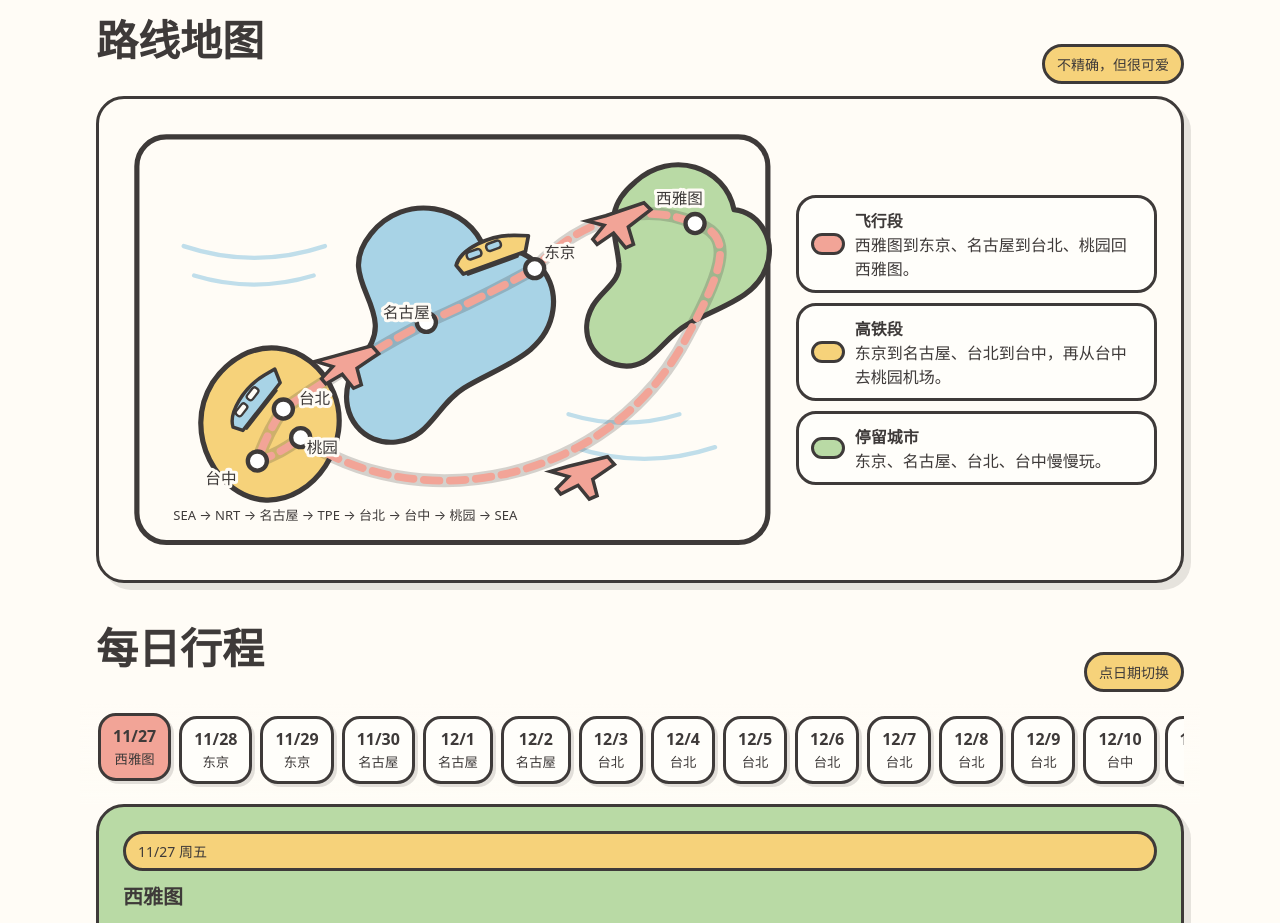
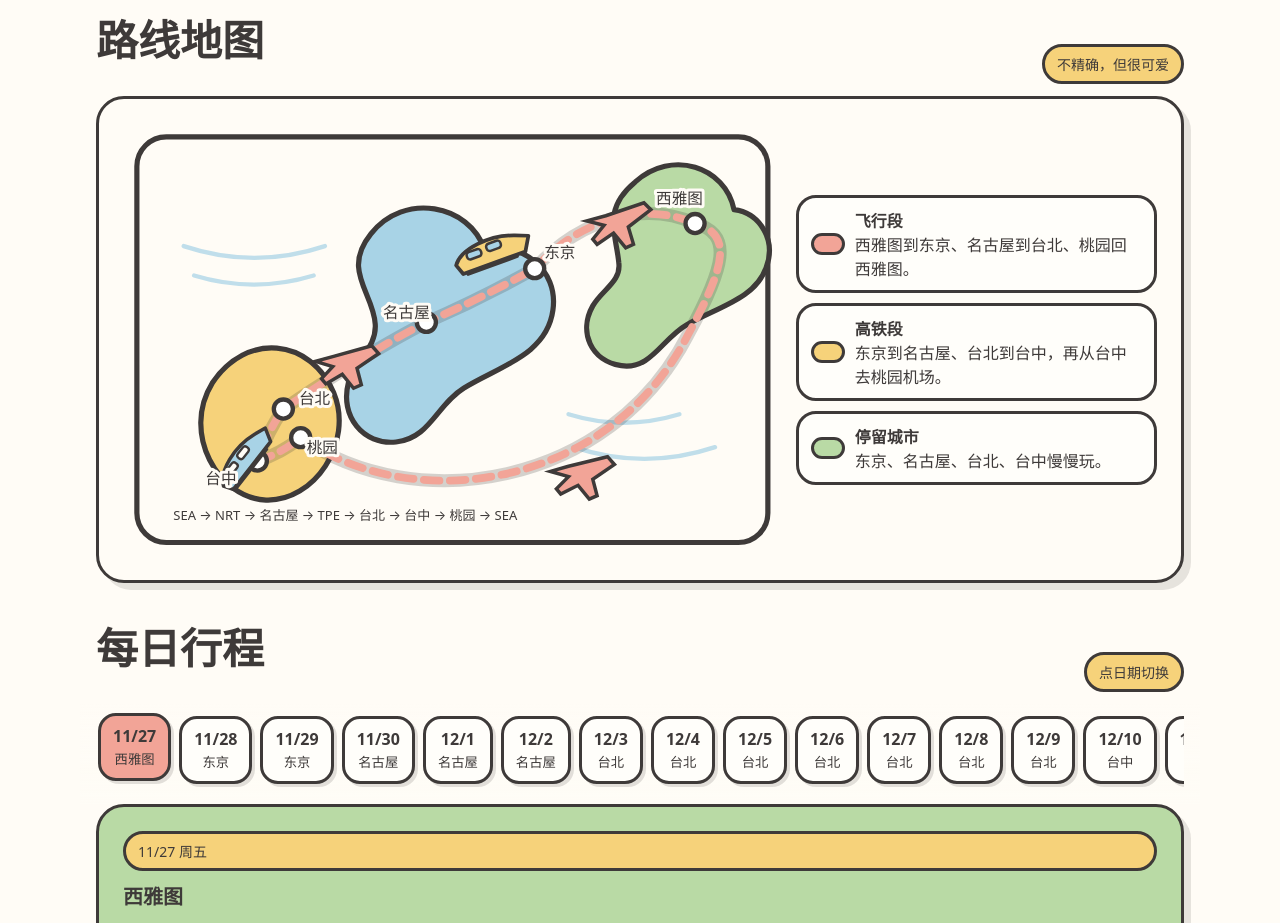
Before and after one commit to sdfond/taiwan-trip-2026, a plain HTML site: page index.html in a window 1280 px wide. Shown: the part 1160-2083 px from the top of the page. Drawn offline with Linux system fonts and the light colour scheme; a web font is replaced by a local one.

Commit message:
Move Taiwan train clearly toward Taichung

```diff
--- a/index.html
+++ b/index.html
@@ -154,7 +154,7 @@
               <rect x="28" y="18" width="24" height="12" rx="5" fill="#A8D3E6" stroke="#3E3A39" stroke-width="4"/><rect x="62" y="16" width="24" height="12" rx="5" fill="#A8D3E6" stroke="#3E3A39" stroke-width="4"/>
               <path d="M20 51h84" fill="none" stroke="#3E3A39" stroke-width="5" stroke-linecap="round"/>
             </g>
-            <g class="route-train-icon" transform="translate(108 342) rotate(-52) scale(.66)">
+            <g class="route-train-icon" transform="translate(97 410) rotate(-52) scale(.66)">
               <path d="M7 31C22 9 73 3 112 18l20 8-13 22H13z" fill="#A8D3E6" stroke="#3E3A39" stroke-width="6" stroke-linejoin="round"/>
               <rect x="28" y="18" width="24" height="12" rx="5" fill="#FFFCF6" stroke="#3E3A39" stroke-width="4"/><rect x="62" y="16" width="24" height="12" rx="5" fill="#FFFCF6" stroke="#3E3A39" stroke-width="4"/>
               <path d="M20 51h84" fill="none" stroke="#3E3A39" stroke-width="5" stroke-linecap="round"/>
```
